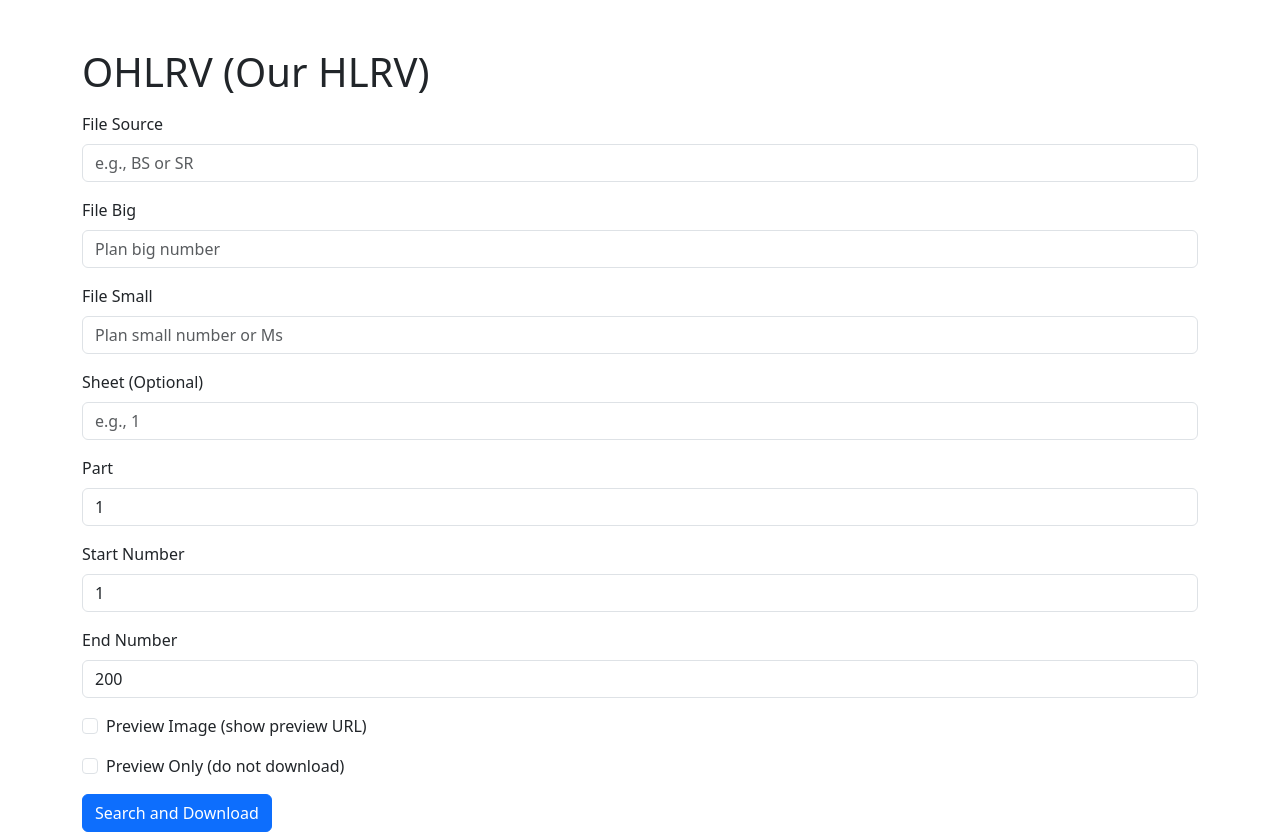
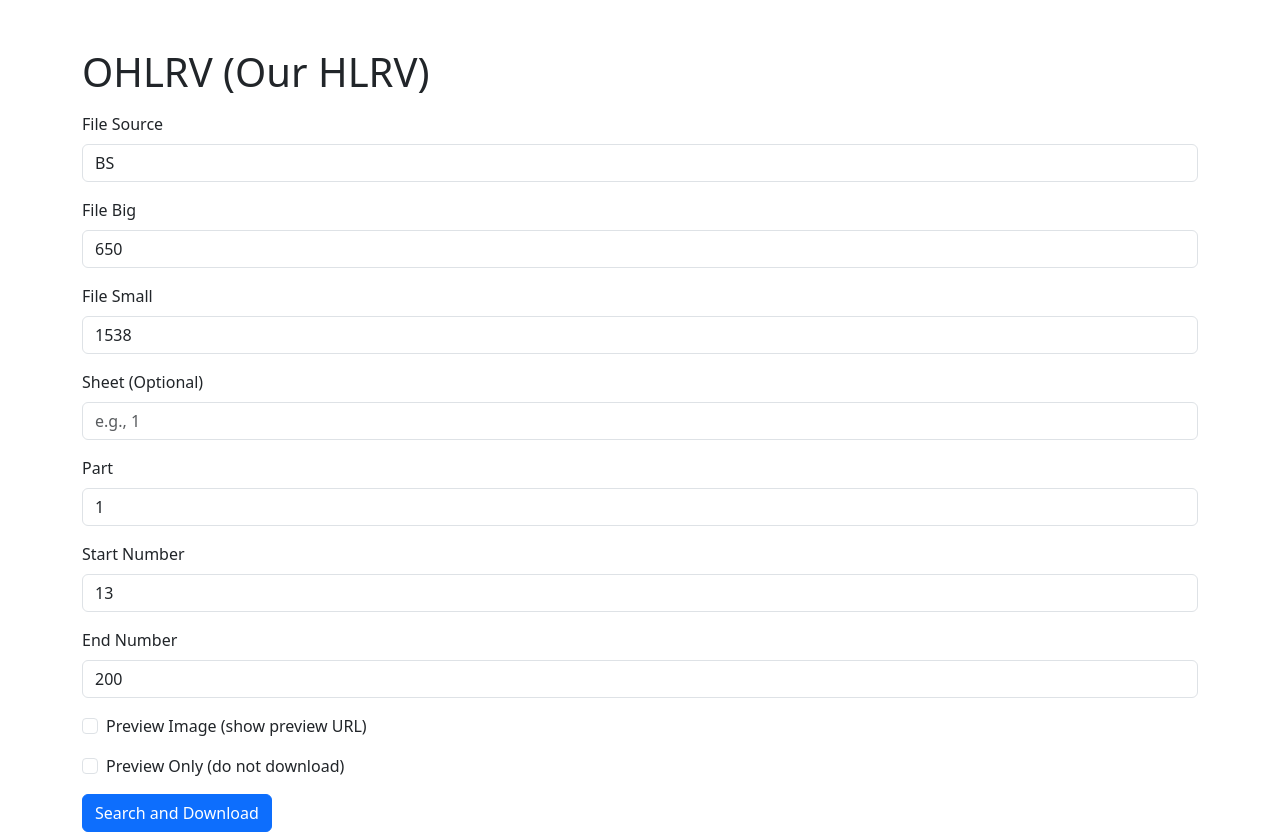
Before and after one commit to gangerang/ohlrv, a Flask app: page / in a window 1280 px wide. Run offline with Flask 2, Linux system fonts and the light colour scheme.

Commit message:
Try to get version correct

```diff
--- a/templates/index.html
+++ b/templates/index.html
@@ -20,15 +20,15 @@
     <form method="post" class="mt-3">
       <div class="mb-3">
         <label for="file_source" class="form-label">File Source</label>
-        <input type="text" class="form-control" id="file_source" name="file_source" placeholder="e.g., BS or SR" required>
+        <input type="text" class="form-control" id="file_source" name="file_source" placeholder="e.g., BS or SR" value="BS" required>
       </div>
       <div class="mb-3">
         <label for="file_big" class="form-label">File Big</label>
-        <input type="text" class="form-control" id="file_big" name="file_big" placeholder="Plan big number" required>
+        <input type="text" class="form-control" id="file_big" name="file_big" placeholder="Plan big number" value="650" required>
       </div>
       <div class="mb-3">
         <label for="file_small" class="form-label">File Small</label>
-        <input type="text" class="form-control" id="file_small" name="file_small" placeholder="Plan small number or Ms" required>
+        <input type="text" class="form-control" id="file_small" name="file_small" placeholder="Plan small number or Ms" value="1538" required>
       </div>
       <div class="mb-3">
         <label for="sheet" class="form-label">Sheet (Optional)</label>
@@ -40,7 +40,7 @@
       </div>
       <div class="mb-3">
         <label for="start" class="form-label">Start Number</label>
-        <input type="number" class="form-control" id="start" name="start" value="1">
+        <input type="number" class="form-control" id="start" name="start" value="13">
       </div>
       <div class="mb-3">
         <label for="end" class="form-label">End Number</label>
```
Also changed, not shown: 1 other file.
